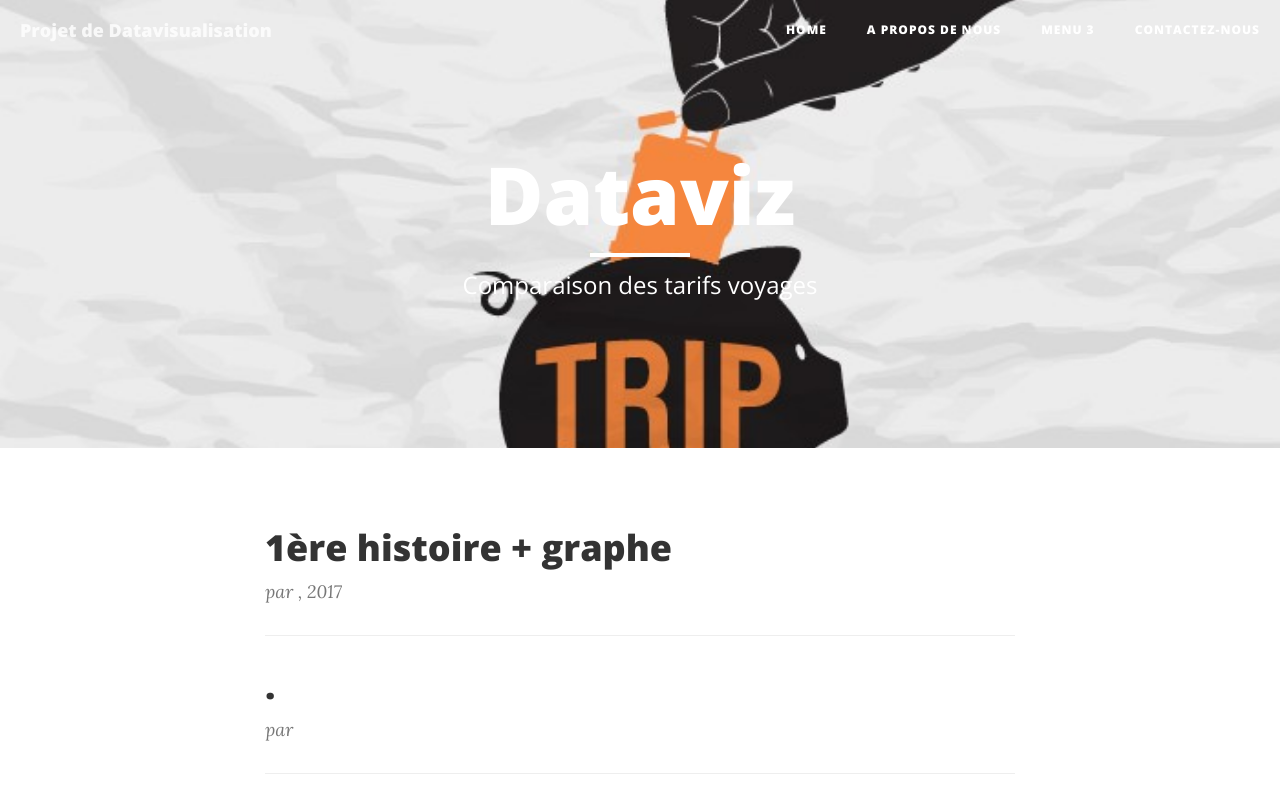
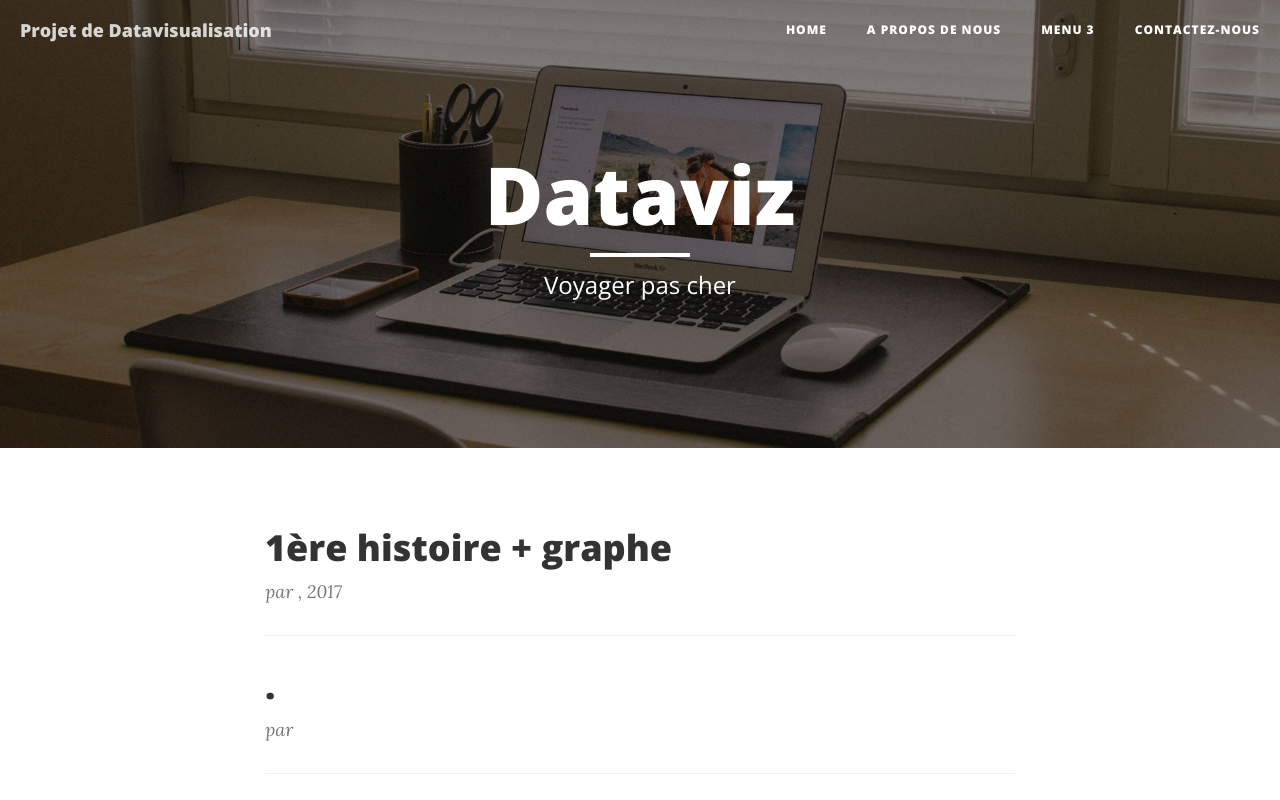
Before and after one commit to nicknaame/voyagerpascher.github.io, a website: page index.html in a window 1280 px wide. Shown: the top 800 px of the page. Drawn offline with nearby package versions, Linux system fonts and the light colour scheme.

Commit message:
Rajout d'un template

```diff
--- a/index.html
+++ b/index.html
@@ -9,7 +9,7 @@
     <meta name="description" content="">
     <meta name="author" content="">
 
-    <title>Dataviz proect : Voyager pas cher </title>
+    <title>Dataviz project : Voyager pas cher </title>
 
     <!-- Bootstrap Core CSS -->
     <link href="vendor/bootstrap/css/bootstrap.min.css" rel="stylesheet">
@@ -69,14 +69,14 @@
 
     <!-- Page Header -->
     <!-- Set your background image for this header on the line below. -->
-    <header class="intro-header" style="background-image: url('img/home-bg2.jpg')">
+    <header class="intro-header" style="background-image: url('img/home-bg.jpg')">
         <div class="container">
             <div class="row">
                 <div class="col-lg-8 col-lg-offset-2 col-md-10 col-md-offset-1">
                     <div class="site-heading">
                         <h1>Dataviz</h1>
                         <hr class="small">
-                        <span class="subheading">Comparaison des tarifs voyages</span>
+                        <span class="subheading">Voyager pas cher</span>
                     </div>
                 </div>
             </div>
```
